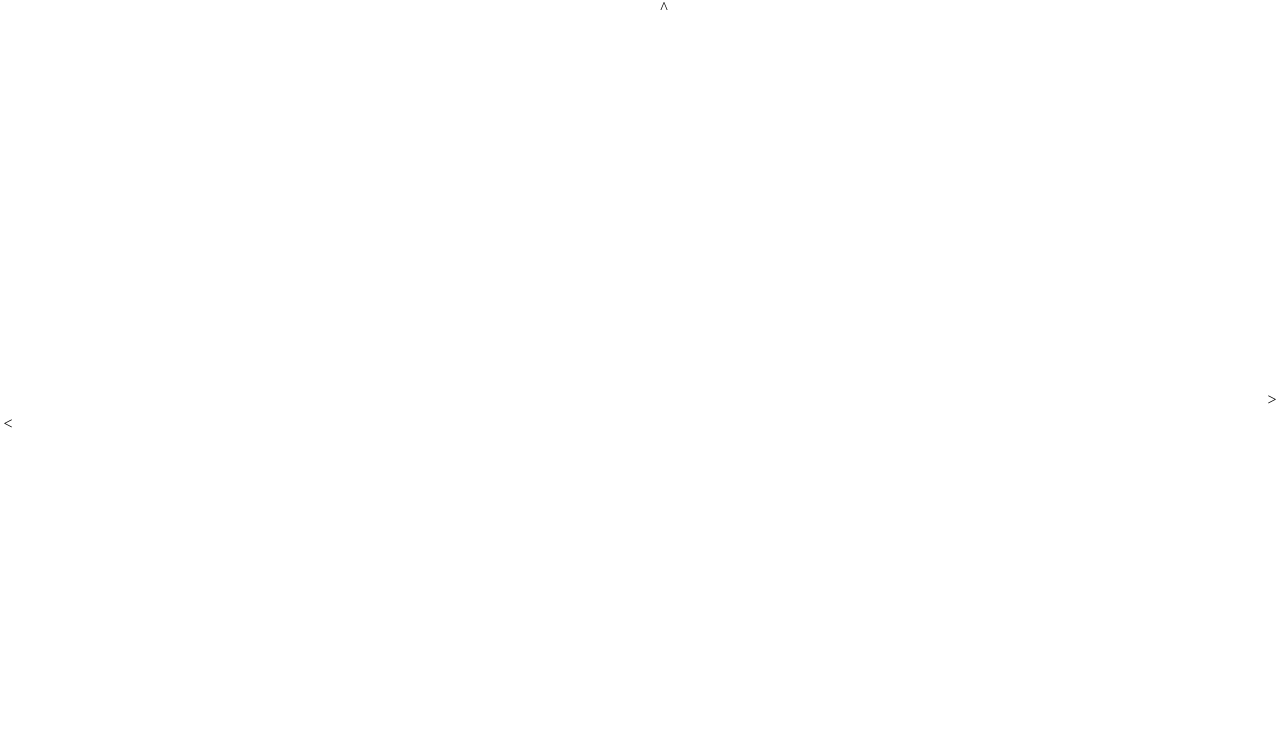
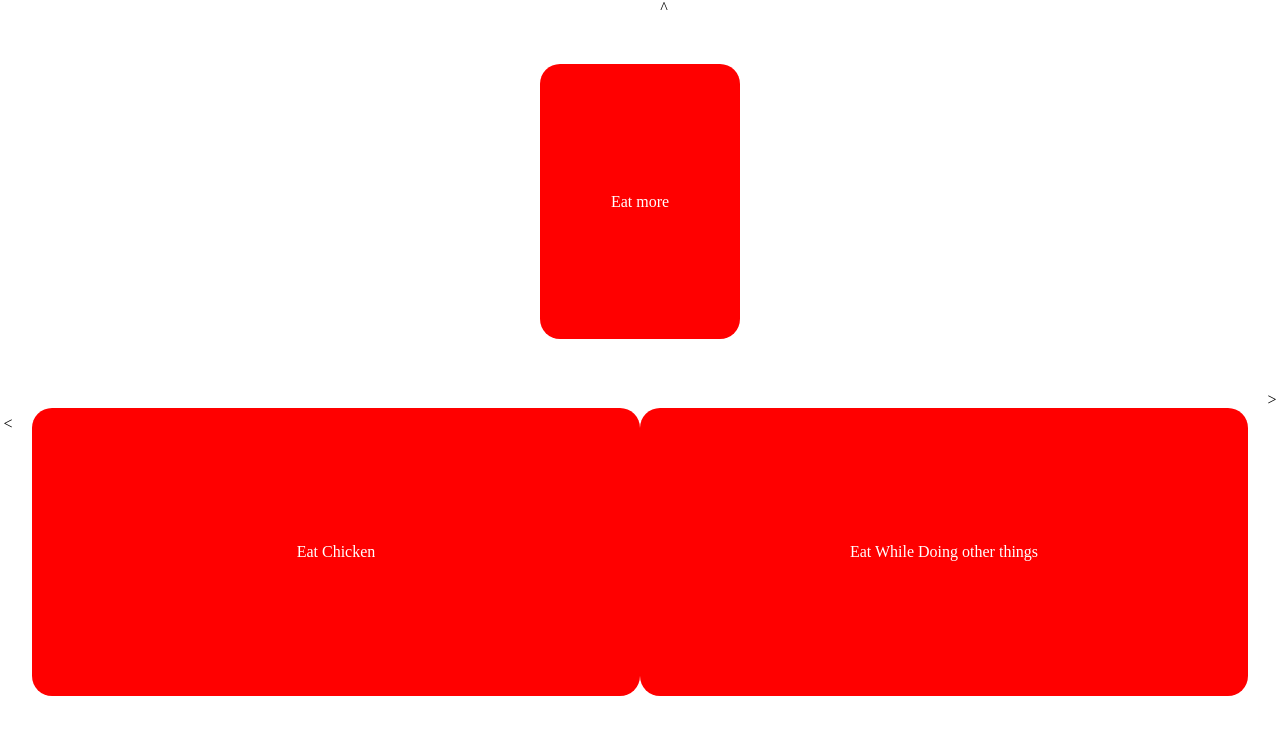
Before and after one commit to Chappydev/goal-tree, a React (Vite) app: page /task/1 in a window 1280 px wide. Shown: the top 734 px of the page. Built offline with nearby package versions, Linux system fonts and the light colour scheme.

Commit message:
Fix Node component; update styles for taskview using node component

```diff
--- a/src/App.jsx
+++ b/src/App.jsx
@@ -4,7 +4,6 @@ import { ReactQueryDevtools } from 'react-query/devtools';
 import { Route, Routes } from 'react-router-dom';
 import TaskView from './components/TaskView';
 import Tree from './components/Tree';
-import useDimensions from './hooks/useDimensions';
 
 const queryClient = new QueryClient();
 
@@ -84,6 +83,7 @@ const fillWindow = {
 };
 
 function App() {
+  console.log(testTreeData);
   return (
     <QueryClientProvider client={queryClient}>
       <div className="App" style={fillWindow}>
--- a/src/components/Node.jsx
+++ b/src/components/Node.jsx
@@ -1,17 +1,19 @@
+import React from 'react';
 import { NavLink } from 'react-router-dom';
 import './Node.scss';
 
-const Node = (node, isGoal) => {
+const Node = ({ node, isGoal }) => {
+  console.log(node, isGoal);
   if (isGoal) {
     return (
       <NavLink to={`/task/${node.id}`} className="goal-node node">
-        {node.content}
+        {node.name}
       </NavLink>
     );
   }
   return (
     <NavLink to={`/task/${node.id}`} className="task-node node">
-      {node.content}
+      {node.name}
     </NavLink>
   );
 };
--- a/src/components/TaskView.jsx
+++ b/src/components/TaskView.jsx
@@ -14,6 +14,7 @@ const TaskView = ({ tree }) => {
   //   children
   // } = treeHelper.findFamilyByIdBFS(tree, id);
   const family = treeHelper.findFamilyByIdBFS(tree, id);
+  const isGoal = family.parent ? false : true;
 
   // const relativeParent = {
   //   position: 'relative',
@@ -56,6 +57,7 @@ const TaskView = ({ tree }) => {
   //   width: '3em',
   //   height: '1em'
   // };
+  console.log(family);
 
   return (
     <div id="task-view-container">
@@ -95,11 +97,13 @@ const TaskView = ({ tree }) => {
             );
           })}
         </div> */}
-        <Node
-          node={family.currentNode}
-          isGoal={parent ? false : true}
-          key={family.currentNode.id}
-        />
+        <div id="current-node">
+          <Node
+            node={family.currentNode}
+            isGoal={isGoal}
+            key={family.currentNode.id}
+          />
+        </div>
         <div id="children">
           {family.children.map((child) => {
             return <Node node={child} isGoal={false} key={child.id} />;
--- a/src/components/TaskView.scss
+++ b/src/components/TaskView.scss
@@ -2,6 +2,7 @@
   position: relative;
   height: 100%;
   width: 100%;
+  padding: 2em;
 
   .left-arrow {
     display: flex;
@@ -40,15 +41,26 @@
   }
 }
 
+#content {
+  height: 100%;
+  width: 100%;
+  display: flex;
+  flex-direction: column;
+  justify-content: center;
+  align-items: center;
+}
+
 #current-node {
   padding-top: 2em;
   width: 100%;
+  height: 100%;
   display: flex;
   justify-content: center;
 }
 
 #children {
   width: 100%;
+  height: 100%;
   display: flex;
   justify-content: space-around;
 }
--- a/src/components/Tree.jsx
+++ b/src/components/Tree.jsx
@@ -1,7 +1,6 @@
 import React from 'react';
 import useDimensions from '../hooks/useDimensions';
 import './Tree.scss';
-import TreeNode from './TreeNode';
 import TreeNodeAbsolute from './TreeNodeAbsolute';
 import treeHelper from '../utility/treeHelper';
 
--- a/src/components/TreeNodeAbsolute.jsx
+++ b/src/components/TreeNodeAbsolute.jsx
@@ -45,7 +45,7 @@ const TreeNodeAbsolute = ({
             {node.name}
           </NavLink>
         )} */}
-        {/* <Node node={node} isGoal={isGoal} key={node.id} ref={ref} /> */}
+        <Node node={node} isGoal={isGoal} key={node.id} ref={ref} />
       </div>
       {node.children ? (
         <div className="tree-children-wrapper">
```
